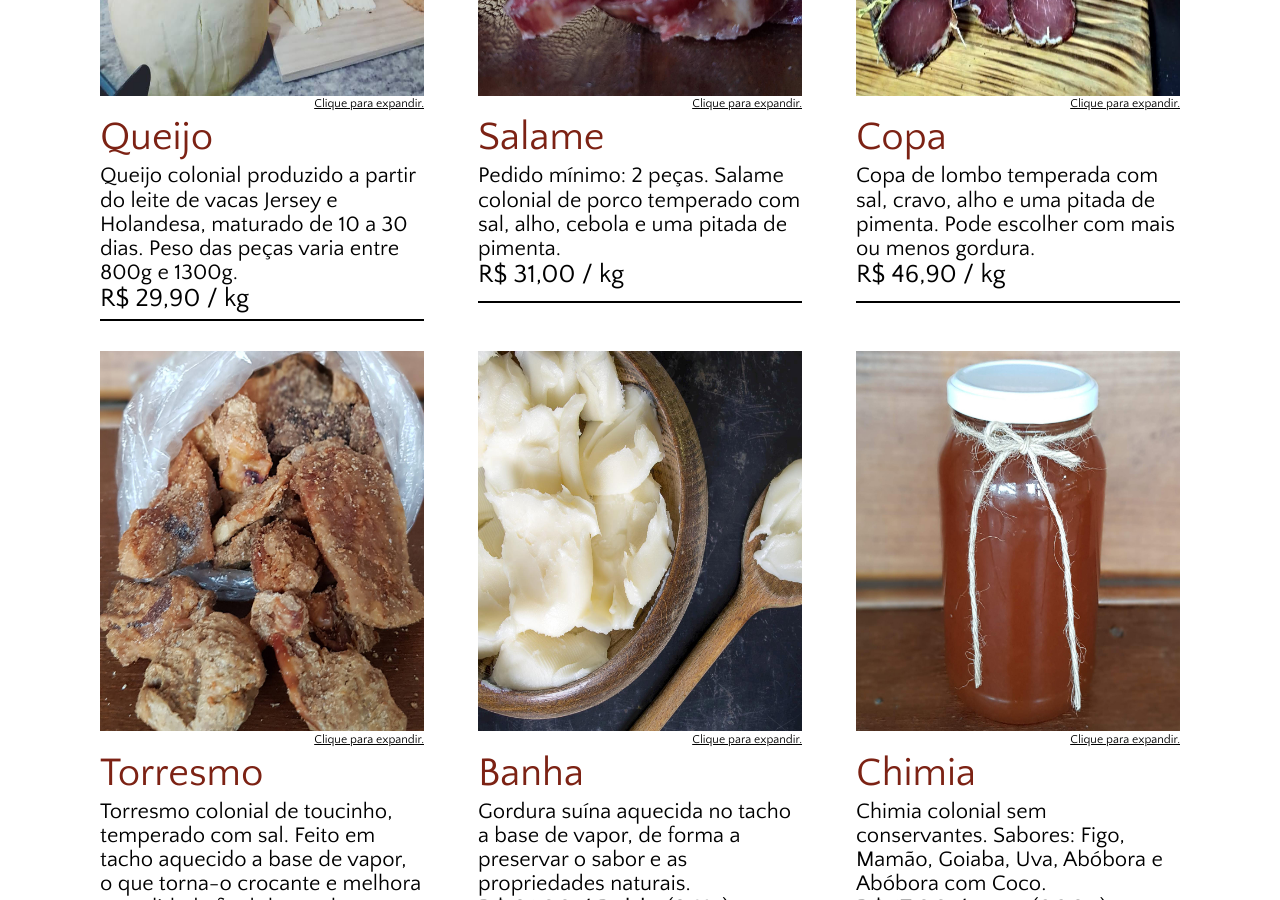
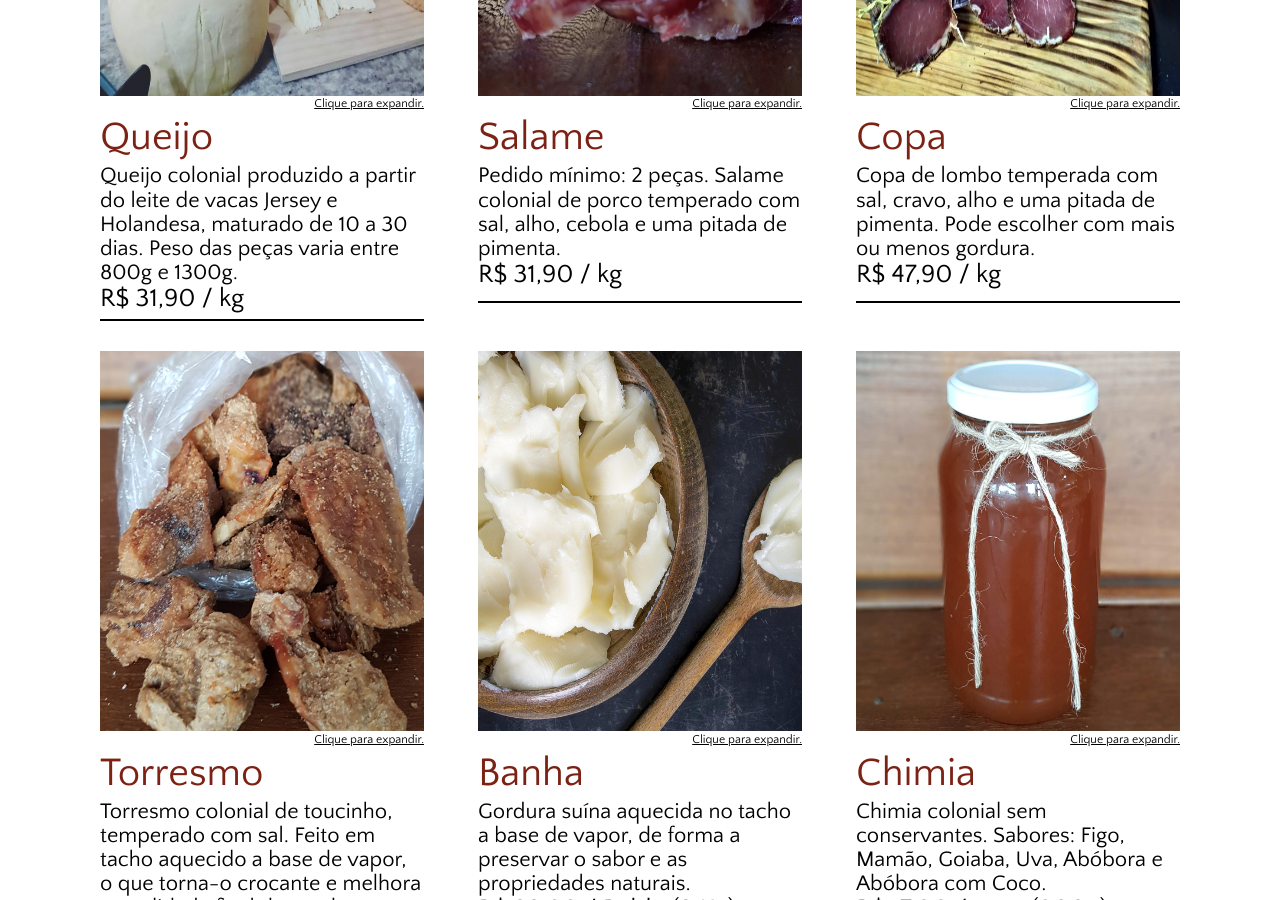
Before and after one commit to wpramio/coloniadelivery-site, a Jekyll site: the page built from index.html, in a window 1280 px wide and 900 px high, scrolled down 889 px. Built offline with Jekyll 4.4.1, drawn with Linux system fonts in a browser that asks for light colours; some of the changed text lies outside the part shown.

Commit message:
Reajuste nos preços

```diff
--- a/_data/cardapio.yml
+++ b/_data/cardapio.yml
@@ -1,18 +1,18 @@
 - nome: queijo
   descricao: Queijo colonial produzido a partir do leite de vacas Jersey e Holandesa, maturado de 10 a 30 dias. Peso das peças varia entre 800g e 1300g.
-  preco: '29,90'
+  preco: '31,90'
   tipo: kg
   img: queijo.jpg
 
 - nome: salame
   descricao: 'Pedido mínimo: 2 peças. Salame colonial de porco temperado com sal, alho, cebola e uma pitada de pimenta.'
-  preco: '31,00'
+  preco: '31,90'
   tipo: kg
   img: salame.jpg
 
 - nome: copa
   descricao: Copa de lombo temperada com sal, cravo, alho e uma pitada de pimenta. Pode escolher com mais ou menos gordura.
-  preco: '46,90'
+  preco: '47,90'
   tipo: kg
   img: copa.jpg
 
@@ -24,7 +24,7 @@
 
 - nome: banha
   descricao: Gordura suína aquecida no tacho a base de vapor, de forma a preservar o sabor e as propriedades naturais.
-  preco: '31,90'
+  preco: '33,90'
   tipo: Balde (3 Kg)
   img: banha.jpg
 
```
